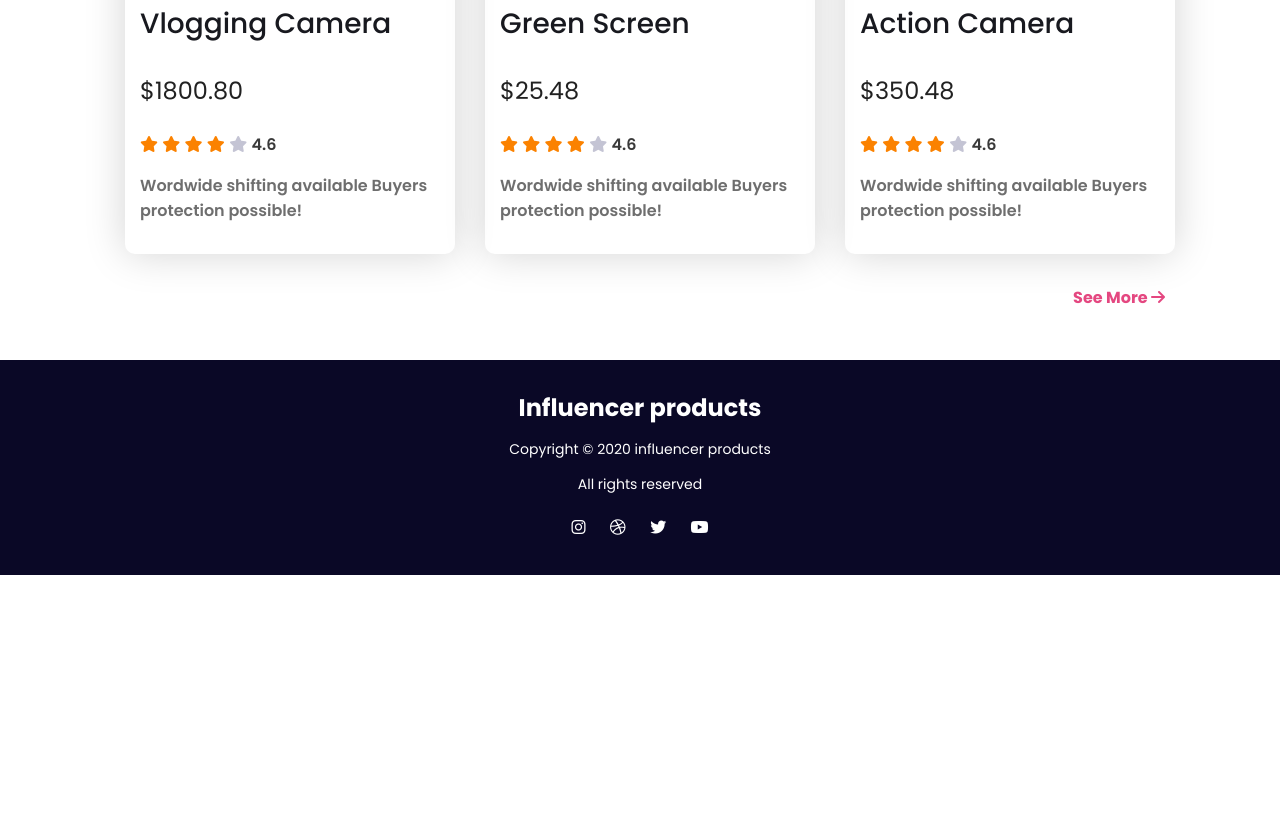
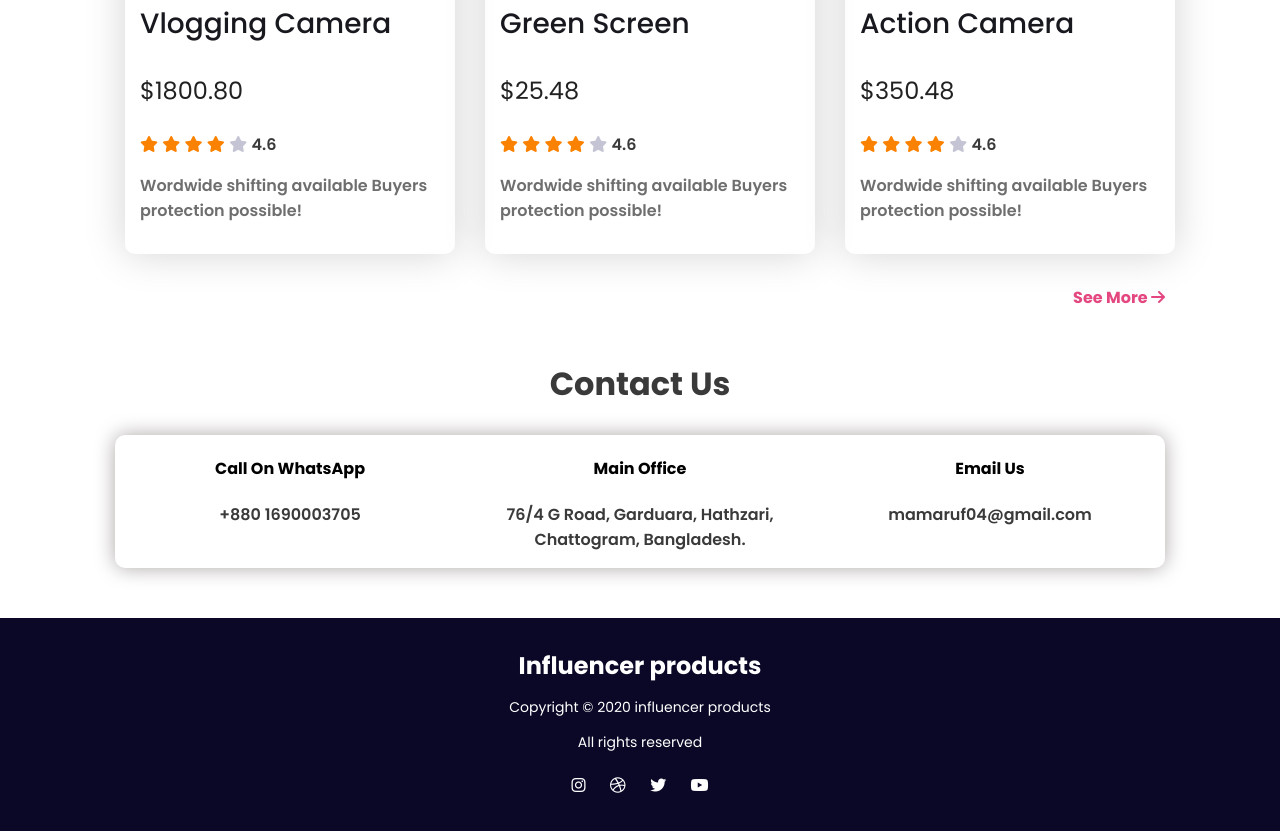
Before and after one commit to mamaruf04/assignment-2, a plain HTML site: page index.html in a window 1280 px wide. Shown: the part 2180-3011 px from the top of the page. Before the commit the page ends 2755 px from the top, so only its background shows below. Drawn offline with Linux system fonts and the light colour scheme.

Commit message:
contact-added

```diff
--- a/CSS/style.css
+++ b/CSS/style.css
@@ -59,15 +59,15 @@ journey section
 /* .button-design:hover{
     color: #E02C6D;
     background-color: white;
-    border: 1px solid #E02C6D; */
-}
+    border: 1px solid #E02C6D;
+} */
 .fa-arrow-right{
     color: white;
 }
 /*-------------------
 product section
 ------------------ */
-.product-heading{
+.product-heading , .contact-heading{
     text-align: center;
     font-size: 2em;
     color:#3A3A3A;
@@ -111,11 +111,29 @@ product section
     text-align: right;
     color: rgba(224, 44, 109, 0.87);
 }
-
+/* --------------
+contact section
+---------------- */
+.contact-mediam{
+    display: grid;
+    grid-template-columns: repeat(3, 1fr);
+    box-shadow: 0px 0px 20px rgb(173, 166, 166);
+    border-radius: 10px;
+}
+.whatsapp{
+    text-align: center;
+}
+.email{
+    text-align: center;
+}
+.Office{
+    text-align: center;
+}
 /* --------------
 footer section
 ----------------- */
 .footer-section{
+    width: 100%;
     color: white;
     text-align: center;
     background-color: #0A0826;
--- a/index.html
+++ b/index.html
@@ -227,6 +227,26 @@
                 <h4 href="#">See More <i class="fas fa-arrow-right see-more-option"></i></h4>
             </div>
         </section>
+        <section class="container">
+            <article class="contact">
+                <h2 class="contact-heading">Contact Us</h2>
+                <div class="contact-mediam">
+                    <div class="whatsapp">
+                        <h4>Call On WhatsApp</h4>
+                        <p>+880 1690003705</p>
+                    </div>
+                    <div class="Office">
+                        <h4>Main Office</h4>
+                        <p>76/4 G Road, Garduara, Hathzari, Chattogram, Bangladesh.</p>
+                    </div>
+                    <div class="email">
+                        <h4>Email Us</h4>
+                        <p>mamaruf04@gmail.com</p>
+                    </div>
+
+                </div>
+            </article>
+        </section>
     </main>
     <!-------footer start------>
     <footer>
```
